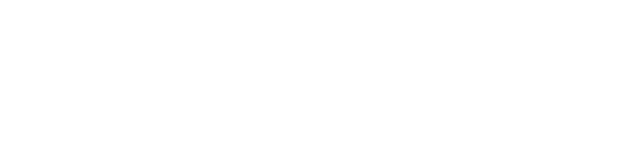
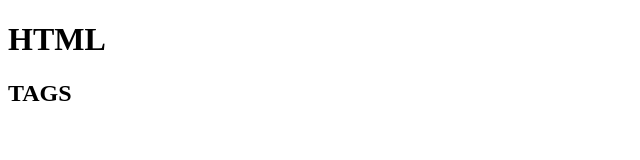
Before and after one commit to leotonyz/primeiro_site, a plain HTML site: page index.html in a window 1280 px wide. Shown: the whole page, without its empty margins (0-640 px from the left). Drawn offline with Linux system fonts and the light colour scheme.

Commit message:
Update index.html

```diff
--- a/index.html
+++ b/index.html
@@ -4,9 +4,10 @@
     <meta charset="UTF-8">
     <meta http-equiv="X-UA-Compatible" content="IE=edge">
     <meta name="viewport" content="width=device-width, initial-scale=1.0">
-    <title>Document</title>
+    <title>HTML - Definições</title>
 </head>
 <body>
-
+    <h1>HTML</h1>
+    <h2>TAGS</h2>
 </body>
 </html>
```
